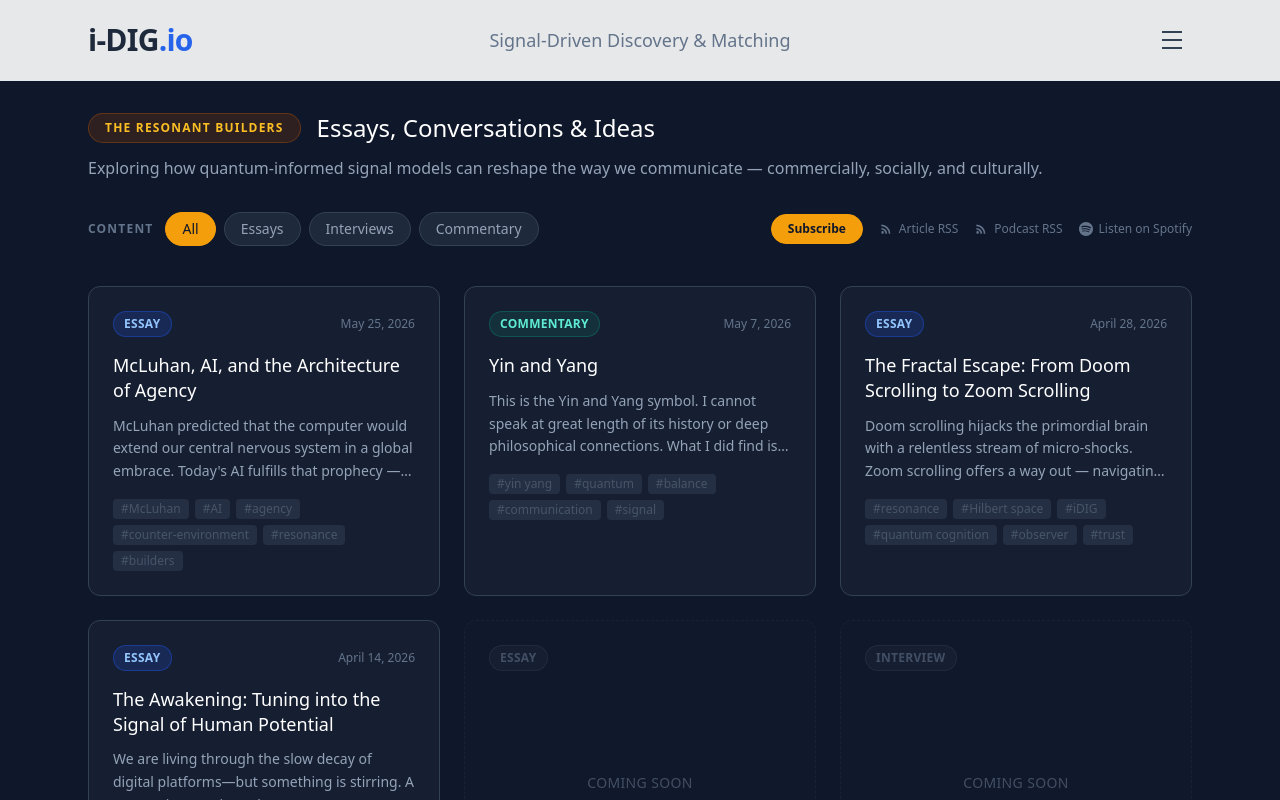
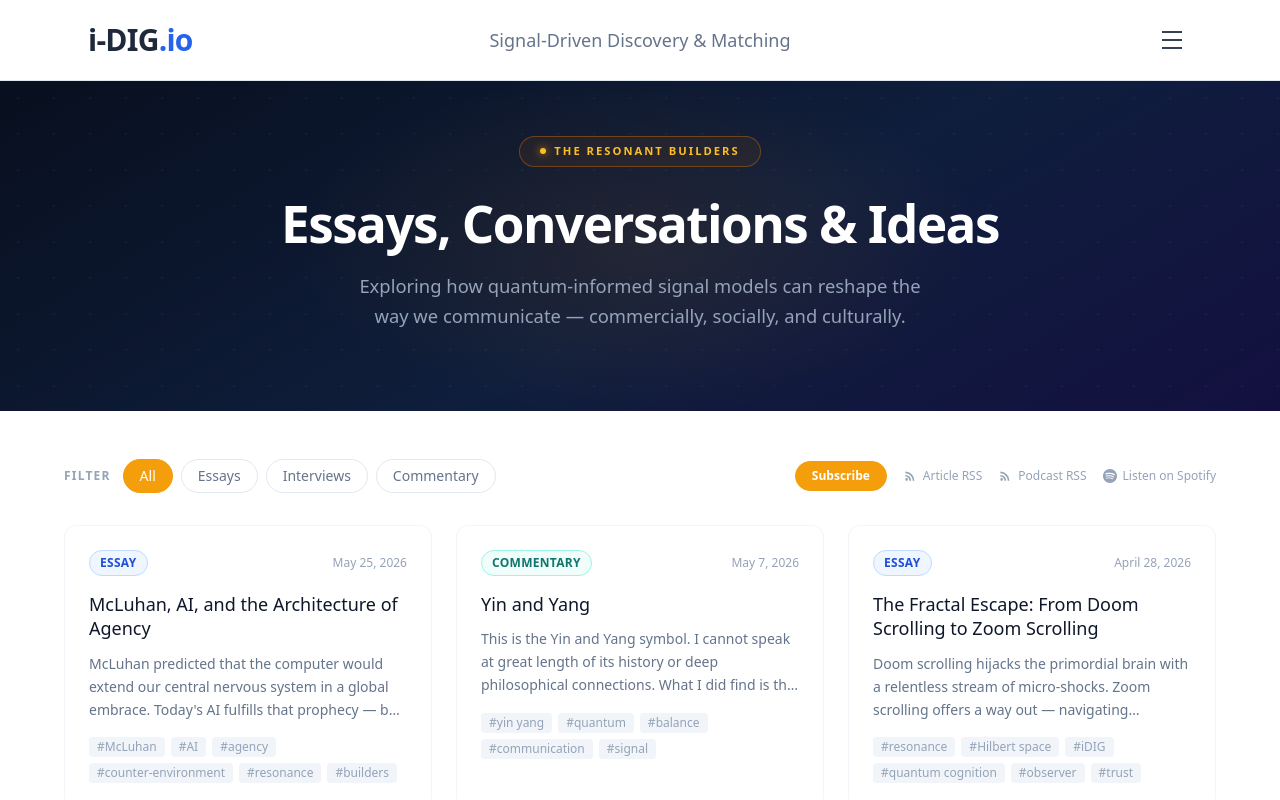
Before and after one commit to theresonantbuilder/idig_website, a React (Vite) app: page /theresonantbuilders in a window 1280 px wide. Shown: the top 800 px of the page. Built offline with nearby package versions, Linux system fonts and the light colour scheme.

Commit message:
Updaeted the Resonant Builders color scheme

```diff
--- a/src/pages/TheResonantBuilders.tsx
+++ b/src/pages/TheResonantBuilders.tsx
@@ -14,9 +14,9 @@ function getContentType(post: PostMeta): 'essay' | 'interview' | 'commentary' {
 }
 
 const CONTENT_BADGE: Record<'essay' | 'interview' | 'commentary', string> = {
-  essay:       'bg-blue-900/40 text-blue-300 border-blue-700/50',
-  interview:   'bg-purple-900/40 text-purple-300 border-purple-700/50',
-  commentary:  'bg-teal-900/40 text-teal-300 border-teal-700/50',
+  essay:      'bg-blue-50 text-blue-700 border-blue-200',
+  interview:  'bg-purple-50 text-purple-700 border-purple-200',
+  commentary: 'bg-teal-50 text-teal-700 border-teal-200',
 };
 
 const CONTENT_LABEL: Record<'essay' | 'interview' | 'commentary', string> = {
@@ -35,8 +35,8 @@ function FilterBtn({ active, onClick, children }: { active: boolean; onClick: ()
       onClick={onClick}
       className={`px-4 py-1.5 rounded-full text-sm font-medium border transition ${
         active
-          ? 'bg-amber-500 text-slate-900 border-amber-500'
-          : 'bg-slate-800 text-slate-400 border-slate-700 hover:border-slate-500 hover:text-slate-300'
+          ? 'bg-amber-500 text-white border-amber-500'
+          : 'bg-white text-slate-500 border-slate-200 hover:border-slate-400 hover:text-slate-700'
       }`}
     >
       {children}
@@ -76,61 +76,86 @@ export default function TheResonantBuilders() {
   }
 
   const allPosts = getAllPostMeta();
-
   const posts = allPosts.filter(post =>
     !post.draft && (contentFilter === 'all' || getContentType(post) === contentFilter)
   );
 
   return (
-    <div className="min-h-screen bg-slate-900 font-sans text-slate-300 selection:bg-blue-900">
+    <div className="min-h-screen font-sans text-slate-900">
 
       <NavBar />
 
-      <main className="pt-28 pb-20">
-        <div className="max-w-6xl mx-auto px-6">
+      <main className="pt-20">
 
-          {/* Header */}
-          <div className="mb-8">
-            <div className="flex items-center gap-4 mb-3">
-              <div className="inline-flex items-center bg-amber-900/30 border border-amber-700/40 rounded-full px-4 py-1.5 shrink-0">
-                <span className="text-xs font-bold text-amber-400 tracking-widest uppercase">The Resonant Builders</span>
-              </div>
-              <h1 className="text-xl md:text-2xl font-light text-white">Essays, Conversations & Ideas</h1>
-            </div>
-            <p className="text-base text-slate-400">Exploring how quantum-informed signal models can reshape the way we communicate — commercially, socially, and culturally.</p>
+        {/* ══ HERO — dark ═══════════════════════════════════════════════════ */}
+        <section className="relative overflow-hidden text-center" style={{
+          background: 'linear-gradient(150deg, #080F1E 0%, #0F1E3C 55%, #131040 100%)',
+          padding: '3.5rem 2rem 5rem',
+        }}>
+          <div className="absolute inset-0 pointer-events-none" style={{
+            backgroundImage: 'radial-gradient(rgba(129,140,248,0.07) 1px, transparent 1px)',
+            backgroundSize: '36px 36px',
+          }} />
+          <div className="absolute pointer-events-none" style={{
+            top: '50%', left: '50%', transform: 'translate(-50%,-50%)',
+            width: '700px', height: '350px',
+            background: 'radial-gradient(ellipse, rgba(217,119,6,0.1) 0%, transparent 70%)',
+          }} />
+
+          <div className="relative">
+            <div className="inline-flex items-center gap-2 border rounded-full px-5 py-1.5 mb-6"
+              style={{ borderColor: 'rgba(217,119,6,0.4)', background: 'rgba(217,119,6,0.08)' }}>
+              <span className="w-1.5 h-1.5 rounded-full bg-amber-400" style={{ boxShadow: '0 0 8px #F59E0B' }} />
+              <span className="text-[0.7rem] font-bold tracking-[0.18em] uppercase text-amber-400">
+                The Resonant Builders
+              </span>
             </div>
 
-          {/* Filter row + RSS links */}
-          <div className="mb-10">
-            <div className="flex flex-col sm:flex-row sm:items-center justify-between gap-4">
+            <h1 className="font-extrabold text-white mb-4 leading-tight tracking-tight"
+              style={{ fontSize: 'clamp(2rem,5vw,3.2rem)', letterSpacing: '-0.03em' }}>
+              Essays, Conversations &amp; Ideas
+            </h1>
+            <p className="text-slate-400 max-w-xl mx-auto leading-relaxed"
+              style={{ fontSize: 'clamp(1rem,2vw,1.15rem)' }}>
+              Exploring how quantum-informed signal models can reshape the way we communicate —
+              commercially, socially, and culturally.
+            </p>
+          </div>
+        </section>
+
+        {/* ══ FILTERS + GRID — white ════════════════════════════════════════ */}
+        <section className="bg-white py-12 px-6">
+          <div className="max-w-6xl mx-auto">
+
+            {/* Filter row */}
+            <div className="mb-8 flex flex-col sm:flex-row sm:items-center justify-between gap-4">
               <div className="flex items-center gap-3">
-                <span className="text-xs font-bold text-slate-500 uppercase tracking-widest shrink-0">Content</span>
+                <span className="text-xs font-bold text-slate-400 uppercase tracking-widest shrink-0">Filter</span>
                 <div className="flex flex-wrap gap-2">
-                  <FilterBtn active={contentFilter === 'all'}         onClick={() => setContentFilter('all')}>All</FilterBtn>
-                  <FilterBtn active={contentFilter === 'essay'}       onClick={() => setContentFilter('essay')}>Essays</FilterBtn>
-                  <FilterBtn active={contentFilter === 'interview'}   onClick={() => setContentFilter('interview')}>Interviews</FilterBtn>
-                  <FilterBtn active={contentFilter === 'commentary'}  onClick={() => setContentFilter('commentary')}>Commentary</FilterBtn>
+                  <FilterBtn active={contentFilter === 'all'}        onClick={() => setContentFilter('all')}>All</FilterBtn>
+                  <FilterBtn active={contentFilter === 'essay'}      onClick={() => setContentFilter('essay')}>Essays</FilterBtn>
+                  <FilterBtn active={contentFilter === 'interview'}  onClick={() => setContentFilter('interview')}>Interviews</FilterBtn>
+                  <FilterBtn active={contentFilter === 'commentary'} onClick={() => setContentFilter('commentary')}>Commentary</FilterBtn>
                 </div>
               </div>
 
               <div className="flex flex-wrap gap-4 text-xs items-center">
                 <button
                   onClick={() => { setSubOpen(o => !o); setSubStatus('idle'); setSubEmail(''); }}
-                  className="px-4 py-1.5 rounded-full text-xs font-semibold bg-amber-500 hover:bg-amber-400 text-slate-900 border border-amber-500 transition shrink-0"
+                  className="px-4 py-1.5 rounded-full text-xs font-semibold bg-amber-500 hover:bg-amber-400 text-white border border-amber-500 transition shrink-0"
                 >
                   Subscribe
                 </button>
-                <a href="/feed.xml" className="flex items-center gap-1.5 text-slate-500 hover:text-amber-400 transition" target="_blank" rel="noopener noreferrer">
+                <a href="/feed.xml" className="flex items-center gap-1.5 text-slate-400 hover:text-amber-600 transition" target="_blank" rel="noopener noreferrer">
                   <RssIcon /> Article RSS
                 </a>
-                <a href="/podcast.xml" className="flex items-center gap-1.5 text-slate-500 hover:text-amber-400 transition" target="_blank" rel="noopener noreferrer">
+                <a href="/podcast.xml" className="flex items-center gap-1.5 text-slate-400 hover:text-amber-600 transition" target="_blank" rel="noopener noreferrer">
                   <RssIcon /> Podcast RSS
                 </a>
                 <a
                   href="https://open.spotify.com/show/6ompRuMKyiXQZoboUzjAy5"
-                  target="_blank"
-                  rel="noopener noreferrer"
-                  className="flex items-center gap-1.5 text-slate-500 hover:text-green-400 transition"
+                  target="_blank" rel="noopener noreferrer"
+                  className="flex items-center gap-1.5 text-slate-400 hover:text-emerald-600 transition"
                 >
                   <svg className="w-3.5 h-3.5" fill="currentColor" viewBox="0 0 24 24">
                     <path d="M12 0C5.4 0 0 5.4 0 12s5.4 12 12 12 12-5.4 12-12S18.66 0 12 0zm5.521 17.34c-.24.359-.66.48-1.021.24-2.82-1.74-6.36-2.101-10.561-1.141-.418.122-.779-.179-.899-.539-.12-.421.18-.78.54-.9 4.56-1.021 8.52-.6 11.64 1.32.42.18.479.659.301 1.02zm1.44-3.3c-.301.42-.841.6-1.262.3-3.239-1.98-8.159-2.58-11.939-1.38-.479.12-1.02-.12-1.14-.6-.12-.48.12-1.021.6-1.141C9.6 9.9 15 10.561 18.72 12.84c.361.181.54.78.241 1.2zm.12-3.36C15.24 8.4 8.82 8.16 5.16 9.301c-.6.179-1.2-.181-1.38-.721-.18-.601.18-1.2.72-1.381 4.26-1.26 11.28-1.02 15.721 1.621.539.3.719 1.02.419 1.56-.299.421-1.02.599-1.559.3z"/>
@@ -142,35 +167,29 @@ export default function TheResonantBuilders() {
 
             {/* Collapsible subscribe form */}
             {subOpen && (
-              <div className="mt-4 flex justify-end">
+              <div className="mb-6 flex justify-end">
                 {subStatus === 'done' ? (
-                  <p className="text-amber-400 text-sm font-medium">You're in. We'll signal you when the next post drops.</p>
+                  <p className="text-amber-600 text-sm font-medium">You're in. We'll signal you when the next post drops.</p>
                 ) : (
                   <form onSubmit={handleSubscribe} className="flex gap-2 w-full sm:w-auto">
                     <input
-                      type="email"
-                      required
-                      autoFocus
-                      placeholder="your@email.com"
-                      value={subEmail}
-                      onChange={e => setSubEmail(e.target.value)}
-                      className="flex-1 sm:w-64 bg-slate-800 border border-slate-600 rounded-lg px-4 py-2 text-sm text-slate-200 placeholder-slate-500 focus:outline-none focus:border-amber-500 transition"
+                      type="email" required autoFocus placeholder="your@email.com"
+                      value={subEmail} onChange={e => setSubEmail(e.target.value)}
+                      className="flex-1 sm:w-64 bg-slate-50 border border-slate-200 rounded-lg px-4 py-2 text-sm text-slate-700 placeholder-slate-400 focus:outline-none focus:border-amber-400 transition"
                     />
                     <button
-                      type="submit"
-                      disabled={subStatus === 'sending'}
-                      className="px-5 py-2 bg-amber-500 hover:bg-amber-400 text-slate-900 text-sm font-semibold rounded-lg transition disabled:opacity-50 shrink-0"
+                      type="submit" disabled={subStatus === 'sending'}
+                      className="px-5 py-2 bg-amber-500 hover:bg-amber-400 text-white text-sm font-semibold rounded-lg transition disabled:opacity-50 shrink-0"
                     >
                       {subStatus === 'sending' ? 'Sending…' : 'Subscribe'}
                     </button>
                   </form>
                 )}
                 {subStatus === 'error' && (
-                  <p className="text-red-400 text-xs mt-2">Something went wrong — try again or email paul@i-dig.io directly.</p>
+                  <p className="text-red-500 text-xs mt-2">Something went wrong — try again or email paul@i-dig.io directly.</p>
                 )}
               </div>
             )}
-          </div>
 
             {/* Post grid */}
             <div className="grid md:grid-cols-2 lg:grid-cols-3 gap-6">
@@ -181,7 +200,7 @@ export default function TheResonantBuilders() {
                   <div
                     key={post.slug}
                     onClick={() => navigate(`/theresonantbuilders/${post.slug}`)}
-                  className="relative text-left bg-slate-800/50 border border-slate-700 rounded-xl p-6 hover:border-amber-600/50 hover:bg-slate-800 transition group cursor-pointer"
+                    className="relative text-left bg-white border border-slate-100 rounded-xl p-6 hover:shadow-md hover:border-amber-200 transition group cursor-pointer"
                   >
                     <div className="flex items-center justify-between mb-4">
                       <span className={`text-xs font-semibold uppercase tracking-wide px-2.5 py-1 rounded-full border ${CONTENT_BADGE[contentType]}`}>
@@ -189,17 +208,17 @@ export default function TheResonantBuilders() {
                       </span>
                       <div className="flex items-center gap-2">
                         {isUpcoming && (
-                        <span className="text-xs font-semibold text-amber-400 uppercase tracking-wide">Coming Soon</span>
+                          <span className="text-xs font-semibold text-amber-500 uppercase tracking-wide">Coming Soon</span>
                         )}
-                      <span className="text-xs text-slate-500">{formatDate(post.date)}</span>
+                        <span className="text-xs text-slate-400">{formatDate(post.date)}</span>
                       </div>
                     </div>
-                  <h2 className="text-white font-medium text-lg leading-snug mb-3 group-hover:text-amber-300 transition">{post.title}</h2>
-                  <p className="text-slate-400 text-sm leading-relaxed line-clamp-3">{post.summary}</p>
+                    <h2 className="text-slate-900 font-medium text-lg leading-snug mb-3 group-hover:text-amber-600 transition">{post.title}</h2>
+                    <p className="text-slate-500 text-sm leading-relaxed line-clamp-3">{post.summary}</p>
                     {post.tags && post.tags.length > 0 && (
                       <div className="flex flex-wrap gap-1.5 mt-4">
                         {post.tags.map(tag => (
-                        <span key={tag} className="text-xs text-slate-600 bg-slate-700/50 px-2 py-0.5 rounded">#{tag}</span>
+                          <span key={tag} className="text-xs text-slate-400 bg-slate-100 px-2 py-0.5 rounded">#{tag}</span>
                         ))}
                       </div>
                     )}
@@ -208,29 +227,30 @@ export default function TheResonantBuilders() {
               })}
 
               {/* Coming Soon placeholders */}
-            {[
-              { label: 'Essay' },
-              { label: 'Interview' },
-            ].map((item, i) => (
+              {[{ label: 'Essay' }, { label: 'Interview' }].map((item, i) => (
                 <div
                   key={i}
-                className="text-left bg-slate-800/20 border border-slate-700/40 border-dashed rounded-xl p-6 flex flex-col justify-between opacity-60"
+                  className="text-left bg-slate-50 border border-dashed border-slate-200 rounded-xl p-6 flex flex-col justify-between opacity-60"
                 >
                   <div className="flex items-center gap-2 mb-4">
-                  <span className="text-xs font-semibold uppercase tracking-wide px-2.5 py-1 rounded-full border bg-slate-700/30 text-slate-500 border-slate-600/40">
+                    <span className="text-xs font-semibold uppercase tracking-wide px-2.5 py-1 rounded-full border bg-white text-slate-400 border-slate-200">
                       {item.label}
                     </span>
                   </div>
                   <div className="flex-1 flex flex-col justify-center py-6 text-center">
-                  <p className="text-slate-500 text-sm font-medium tracking-wide uppercase">Coming Soon</p>
+                    <p className="text-slate-400 text-sm font-medium tracking-wide uppercase">Coming Soon</p>
                   </div>
                 </div>
               ))}
             </div>
+
           </div>
+        </section>
+
       </main>
 
-      <Footer />
+      <Footer variant="light" />
+
     </div>
   );
 }
```
Lines whose indentation alone changed are shown as unchanged.
